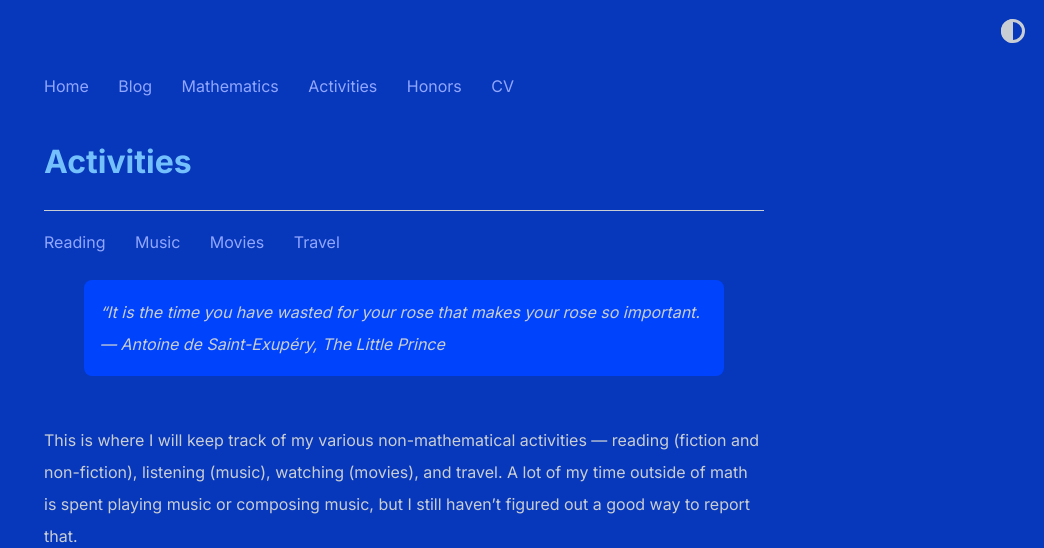
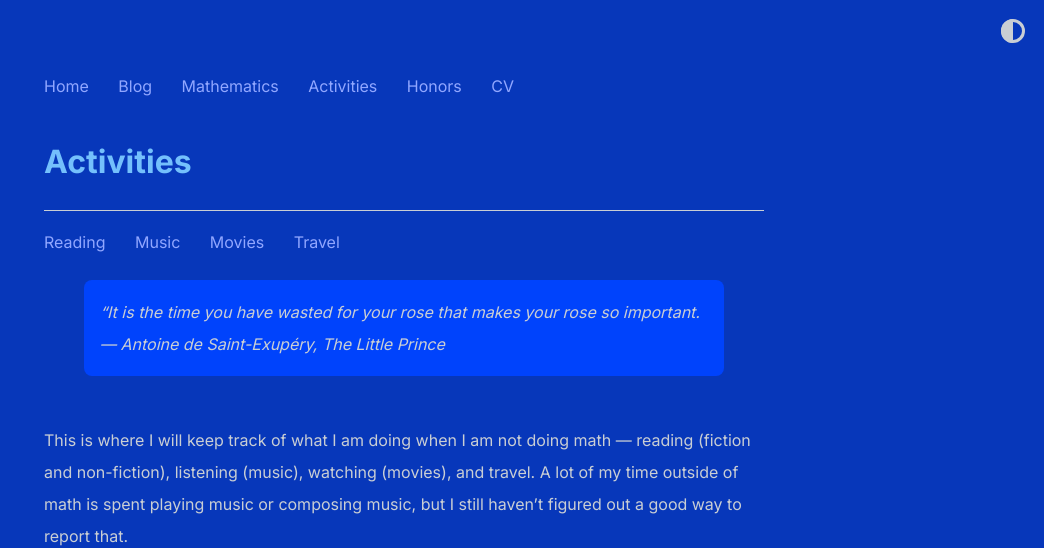
Before and after one commit to shihankanungo/shihankanungo.github.io, a Jekyll site: the page built from activities.md, in a window 1280 px wide, cut to the strip 0-548 px from the top of the page. Shown: the whole strip, without its empty margins (236-1280 px from the left). Built offline with Jekyll 4.4.1, drawn with Linux system fonts in a browser that asks for light colours.

Commit message:
Update activities.md

```diff
--- a/activities.md
+++ b/activities.md
@@ -6,6 +6,6 @@ title: Activities
 &mdash; Antoine de Saint-Exupéry, The Little Prince
 
 <br>
-This is where I will keep track of my various non-mathematical activities &mdash; reading (fiction and non-fiction), listening (music), watching (movies), and travel. A lot of my time outside of math is spent playing music or composing music, but I still haven't figured out a good way to report that.
+This is where I will keep track of what I am doing when I am not doing math &mdash; reading (fiction and non-fiction), listening (music), watching (movies), and travel. A lot of my time outside of math is spent playing music or composing music, but I still haven't figured out a good way to report that.
 
 ![calvin-and-hobbes-1](images/ch1.png)
```
